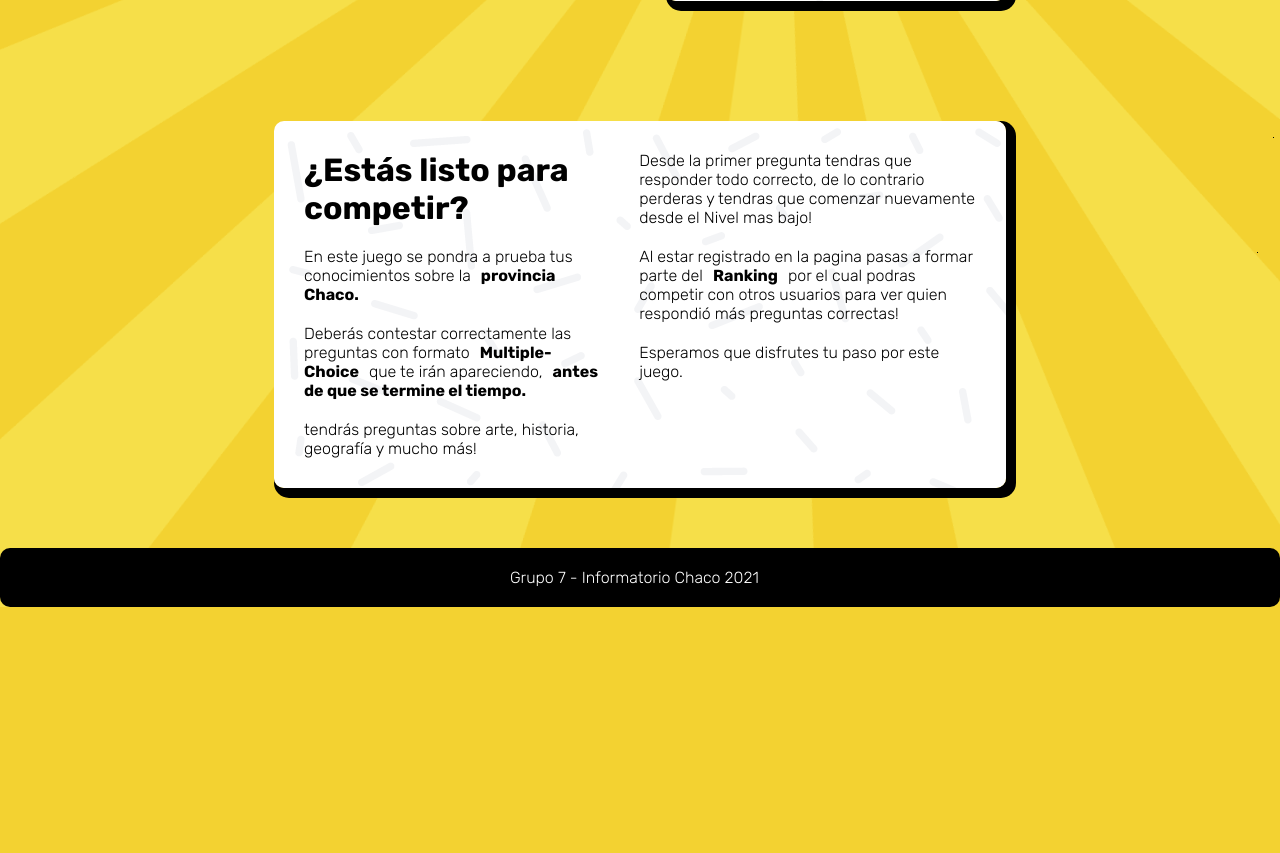
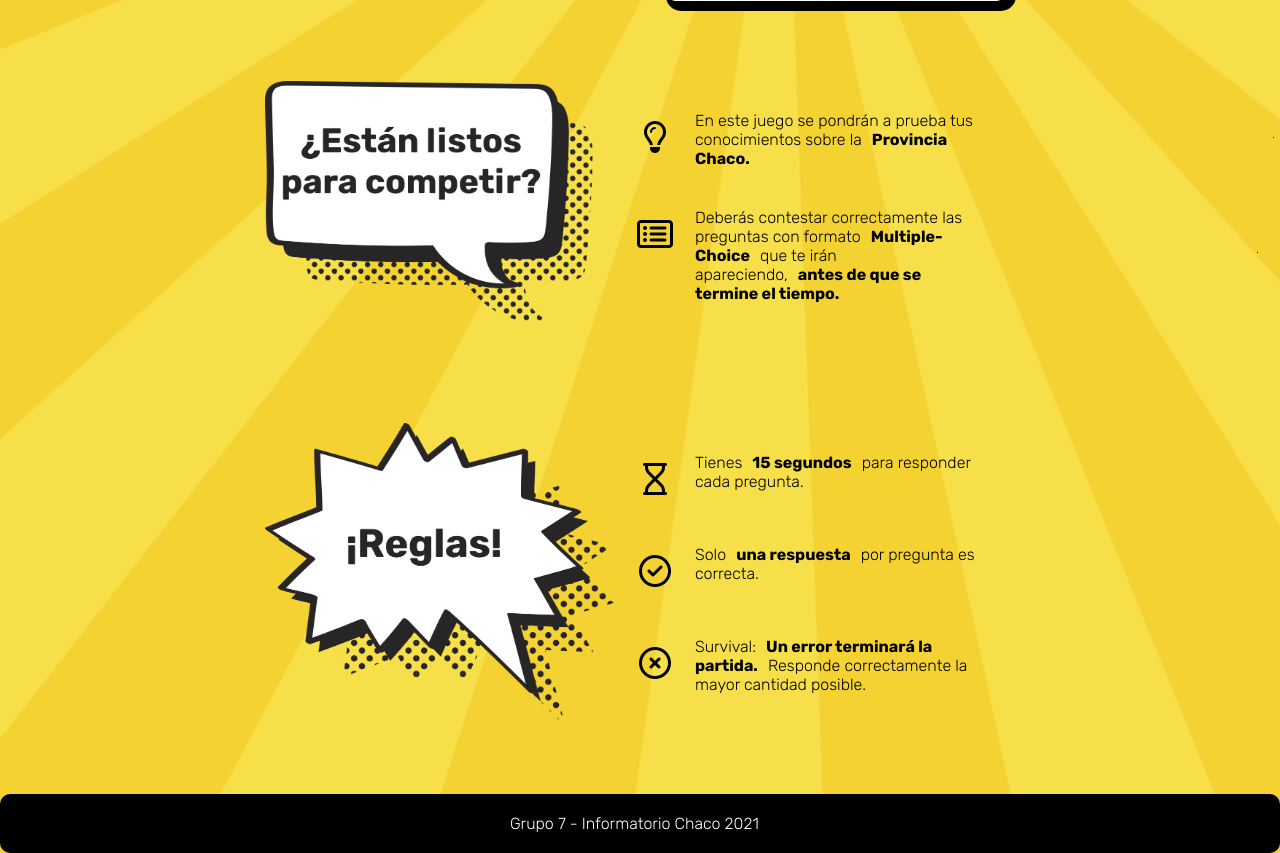
Before and after one commit to Dukathproject/TriviaChaco, a Django app: page / in a window 1280 px wide. Shown: the part 670-1523 px from the top of the page. Before the commit the page ends 1277 px from the top, so only its background shows below. Run offline with Django 3.2, Linux system fonts and the light colour scheme; parts of the project's set-up code (start-up, migrations or seed data) failed here and were passed over; some libraries are stand-ins or nearby versions.

Commit message:
Actualizada la presentación del index

```diff
--- a/Info/views.py
+++ b/Info/views.py
@@ -77,9 +77,13 @@ def game(request):
 
 #RANKING-------------------------------------------------------------------
 def ranking(request):
-    rank = ranking_get()
-    avatar = profile_get(request)
-    return render(request, "ranking.html", {'rank': rank, 'avatar': avatar})
+    if request.user.is_authenticated:
+        rank = ranking_get()
+        avatar = profile_get(request)
+        return render(request, "ranking.html", {'rank': rank, 'avatar': avatar})
+    else:
+        rank = ranking_get()
+        return render(request, "ranking.html", {'rank': rank})
 
 
 #LOG OUT-------------------------------------------------------------------
@@ -90,16 +94,21 @@ def user_logout(request):
 
 #US----------------------------------------------------------------------------
 def us(request):
-    avatar = profile_get(request)
-    print(avatar)
-    return render(request, "us.html", {'avatar': avatar})
+    if request.user.is_authenticated:
+        avatar = profile_get(request)
+        return render(request, "us.html", {'avatar': avatar})
+    else:
+        return render(request, "us.html")
 
 
 #HISTORIAL---------------------------------------------------------------------
 def historial(request, partida_id):
     result = historial_get(partida_id)
-    avatar = profile_get(request)
-    return render(request, "result.html", {'result': result, 'avatar': avatar})
+    if request.user.is_authenticated:
+        avatar = profile_get(request)
+        return render(request, "result.html", {'result': result, 'avatar': avatar})
+    else:
+        return render(request, "result.html", {'result': result})
 
 #DATA---------------------------------------------------------------------
 def data(request):
--- a/Trivia/static/main.css
+++ b/Trivia/static/main.css
@@ -123,7 +123,6 @@ iframe{
     justify-content: center;
     z-index: 100;
     overflow: hidden;
-
 }
 .principalPartida {
     background-color: #f9dc5c00;
@@ -421,24 +420,51 @@ div.avatar {
     display: flex;
     font-family: 'Rubik', sans-serif;
     width: 100%;
+    height: 100%;
     border-radius: 10px;
     justify-content: center;
     z-index: 300;
-
-    background: url('./media/fondocontenedor.png');
     font-family: 'Rubik', sans-serif;
-    box-shadow: 5px 5px 0px 5px #000000;
-    color: #f1c711;
-    margin-left: 200px;
-    margin-right: 200px;
-    margin-top: 50px;
+    /* box-shadow: 5px 5px 0px 5px #000000; */
     margin-bottom: 50px;
     border-radius: 10px;
     z-index: 100;
 }
 
+.GloboCompetir{
+    width: 350px;
+    height: 240px;
+    background: url('./media/GloboCompetir.png');
+    background-repeat: no-repeat;
+    background-size: 100%;
+}
+.GloboReglas{
+    width: 350px;
+    height: 300px;
+    background: url('./media/GloboReglas.png');
+    background-repeat: no-repeat;
+    background-size: 100%;
+}
+
 .eljuegotexto{
     color: black;
+    width: 400px;
+}
+
+.iconsSize{
+    font-size: 2em;
+    margin-right: 10px;
+}
+
+.iconsSizeDiv{
+    width: 50px;
+    display:flex;
+    justify-content: center;
+}
+
+.row{
+    display: flex;
+    grid-template-rows: 1fr 1fr;
 }
 
 #navProfile{
--- a/Trivia/templates/index.html
+++ b/Trivia/templates/index.html
@@ -18,20 +18,49 @@
         </div>
         <div class="principal">
             <div class="eljuego">
+                <div class="GloboCompetir"></div>
                 <div class="eljuegotexto">
-                    <h1>¿Estás listo para competir?</h1>
-                    <p>En este juego se pondra a prueba tus conocimientos sobre la<strong>provincia Chaco.</strong>
-                    <p>Deberás contestar correctamente las preguntas con formato<strong>Multiple-Choice</strong>que te irán apareciendo,<strong>antes de que se termine el tiempo.</strong></p>
-                    <p>tendrás preguntas sobre arte, historia, geografía y mucho más!</p>
-                </div>
-                <div class="eljuegotexto">
-                    <p> Desde la primer pregunta tendras que responder todo correcto, de lo contrario perderas y tendras que comenzar nuevamente desde el Nivel mas bajo!</p>
-                    <p>Al estar registrado en la pagina pasas a formar parte del<strong>Ranking</strong>por el cual podras competir con otros usuarios para ver quien respondió más preguntas correctas!</p>
-                    <p>Esperamos que disfrutes tu paso por este juego.</p>
+                    <div class="row">
+                        <div class="iconsSizeDiv">
+                            <i class="far fa-lightbulb iconsSize"></i>
+                        </div>
+                        <p>En este juego se pondrán a prueba tus conocimientos sobre la<strong>Provincia Chaco.</strong></p>
+                    </div>
+
+                    <div class="row">
+                        <div class="iconsSizeDiv">
+                            <i class="far fa-list-alt iconsSize"></i>
+                        </div>
+                        <p>Deberás contestar correctamente las preguntas con formato<strong>Multiple-Choice</strong>que te irán apareciendo,<strong>antes de que se termine el tiempo.</strong></p>
+                    </div>
                 </div>
             </div>
         </div>
-
+        <div class="principal">
+            <div class="eljuego">
+                <div class="GloboReglas"></div>
+                <div class="eljuegotexto">
+                    <div class="row">
+                        <div class="iconsSizeDiv">
+                            <i class="far fa-hourglass iconsSize"></i>
+                        </div>
+                        <p>Tienes<strong>15 segundos</strong>para responder cada pregunta.</p>
+                    </div>
+                    <div class="row">
+                        <div class="iconsSizeDiv">
+                            <i class="far fa-check-circle iconsSize"></i>
+                        </div>
+                        <p>Solo<strong>una respuesta</strong>por pregunta es correcta.</p>
+                    </div>
+                    <div class="row">
+                        <div class="iconsSizeDiv">
+                            <i class="far fa-times-circle iconsSize"></i>
+                        </div>
+                        <p>Survival:<strong>Un error terminará la partida.</strong>Responde correctamente la mayor cantidad posible.</p>
+                    </div>
+                </div>
+            </div>
+        </div>
 
         <footer class="footer">
             <nav class="pie">
```
Also changed, not shown: Trivia/static/media/Globo1.png (added), Trivia/static/media/GloboCompetir.png (added), Trivia/static/media/GloboReglas.png (added).
